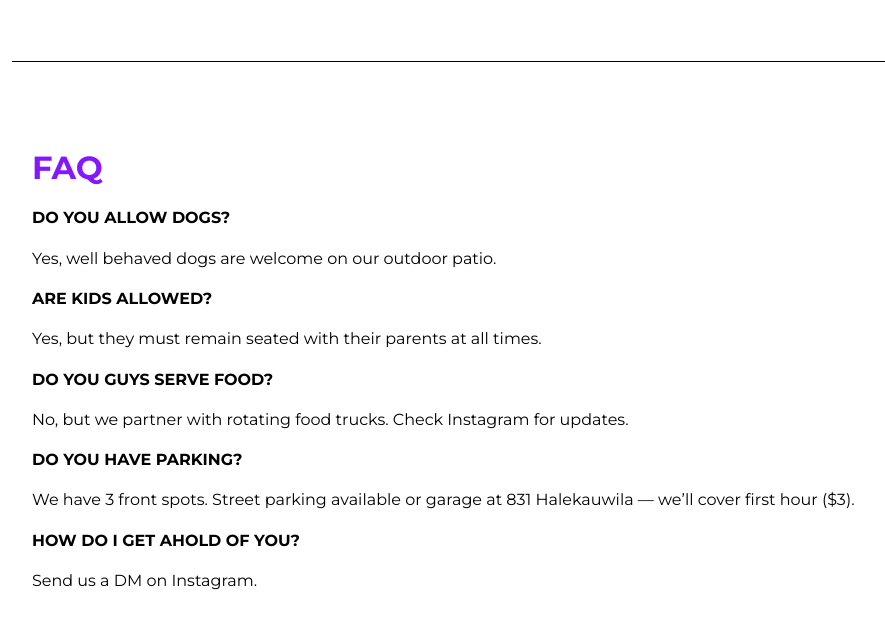
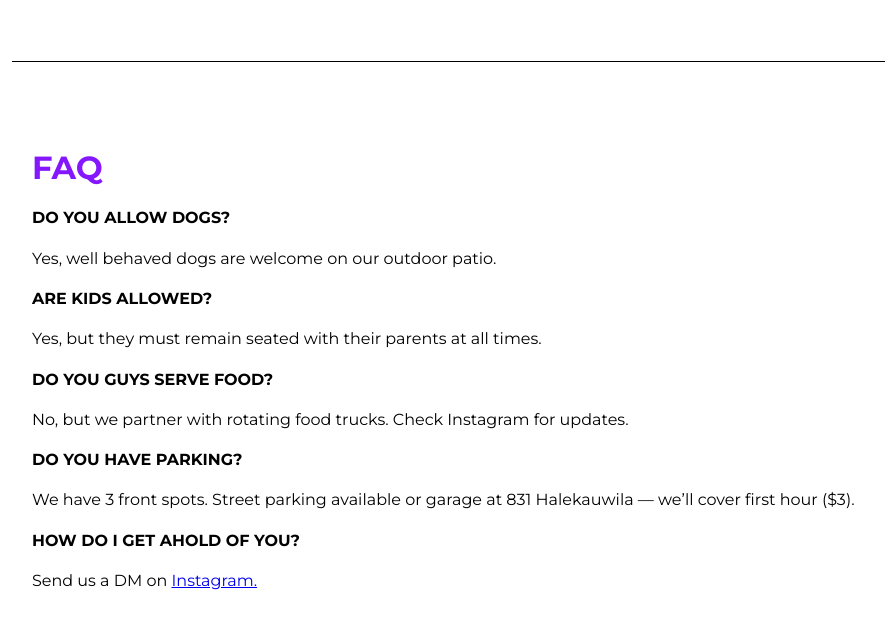
Before and after one commit to nitsuj/howzit, a website: page index.html in a window 1280 px wide. Shown: the part 2618-3247 px from the top of the page, without its empty margins (8-893 px from the left). Drawn offline with Linux system fonts and the light colour scheme.

Commit message:
Update index.html

```diff
--- a/index.html
+++ b/index.html
@@ -262,7 +262,7 @@
     <div class="faq-entry"><h4>Are kids allowed?</h4><p>Yes, but they must remain seated with their parents at all times.</p></div>
     <div class="faq-entry"><h4>Do you guys serve food?</h4><p>No, but we partner with rotating food trucks. Check Instagram for updates.</p></div>
     <div class="faq-entry"><h4>Do you have parking?</h4><p>We have 3 front spots. Street parking available or garage at 831 Halekauwila — we’ll cover first hour ($3).</p></div>
-    <div class="faq-entry"><h4>How do I get ahold of you?</h4><p>Send us a DM on Instagram.</p></div>
+    <div class="faq-entry"><h4>How do I get ahold of you?</h4><p>Send us a DM on <a href="https://www.instagram.com/howzitbrewing">Instagram.</a></p></div>
   </section>
 
   <script>
```
